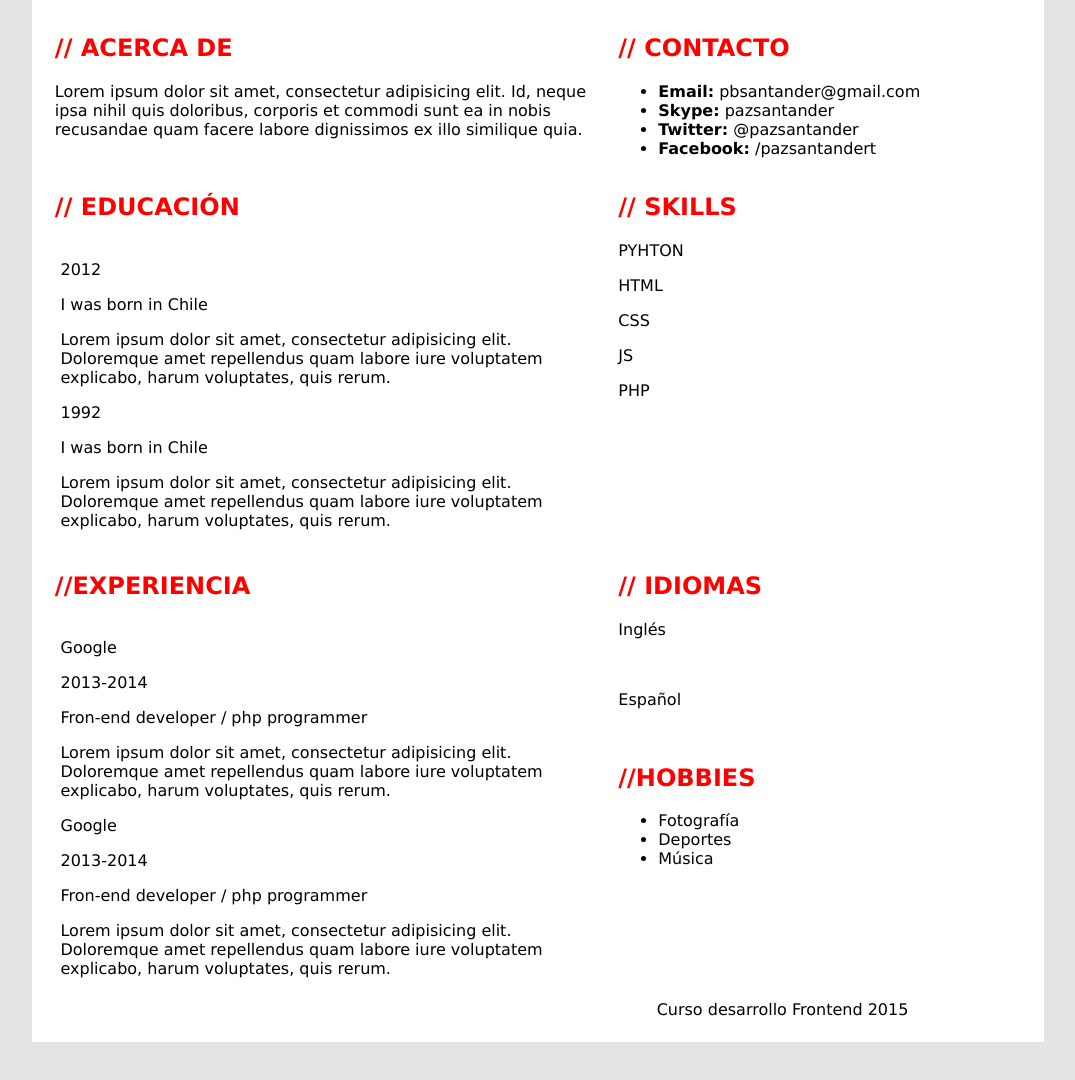
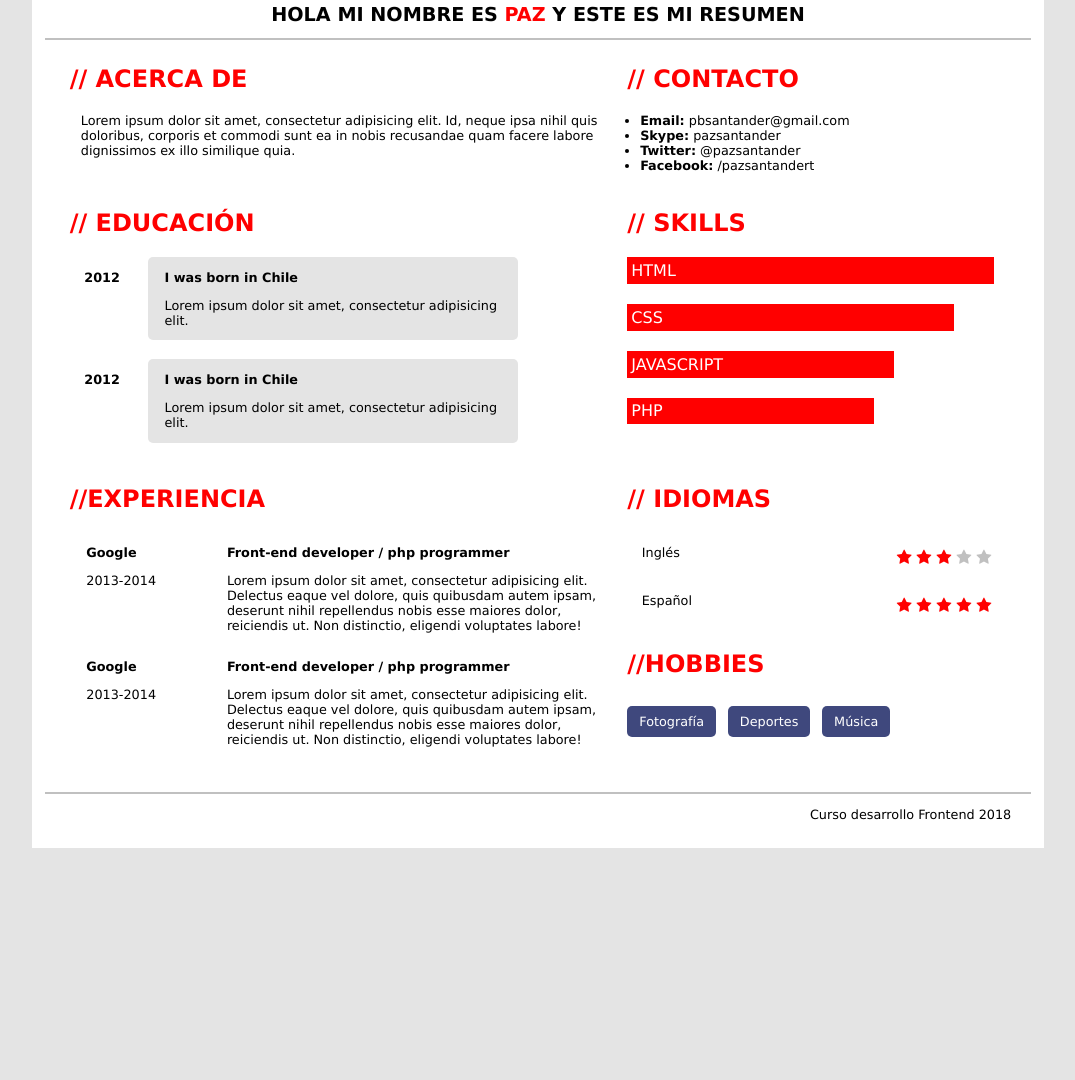
Before and after one commit to pazsantander/experiencia6, a plain HTML site: page indexcol.html in a window 1280 px wide. Shown: the part 258-1338 px from the top of the page, without its empty margins (102-1177 px from the left). After the commit the page ends 1106 px from the top, so only its background shows below. Drawn offline with Linux system fonts and the light colour scheme.

Commit message:
desktop listo

```diff
--- a/indexcol.html
+++ b/indexcol.html
@@ -3,12 +3,14 @@
 <head>
 	<title>Grilla 12 columnas</title>
 	<link rel="stylesheet" href="style.css">
+	<link rel="stylesheet" href="https://cdnjs.cloudflare.com/ajax/libs/font-awesome/4.7.0/css/font-awesome.min.css">
 </head>
 <body>
 	<main>
 		<header class="col-md-12">
 					<img id="fotoperfil" src="perfil.jpg" alt="">
 					<h1>HOLA MI NOMBRE ES <span>PAZ</span> Y ESTE ES MI RESUMEN</h1>
+					<div class="linea"></div>
 		</header>
 		<div class="row">
 			<div class="col-md-7">
@@ -27,22 +29,26 @@
 			<div class="col-md-7">
 				<h2>// EDUCACIÓN</h2>
 					<div class="row">
-						<div class="column">
+						<div class="col-md-1">
 							<div class="año">
-								<p>2012</p>
-							</div>
-							<div class="educacion">
-								<p id="negrita">I was born in Chile</p>
-								<p>Lorem ipsum dolor sit amet, consectetur adipisicing elit. Doloremque amet repellendus quam labore iure voluptatem explicabo, harum voluptates, quis rerum.</p>
+								<p><strong>2012</strong></p>
 							</div>
 						</div>
-						<div class="column">
+						<div class="col-md-10">
+							<div class="educacion">
+								<p><strong>I was born in Chile</strong></p>
+								<p>Lorem ipsum dolor sit amet, consectetur adipisicing elit.</p>
+							</div>
+						</div>
+						<div class="col-md-1">
 							<div class="año">
-								<p>1992</p>
+								<p><strong>2012</strong></p>
 							</div>
+						</div>
+						<div class="col-md-10">
 							<div class="educacion">
-								<p id="negrita">I was born in Chile</p>
-								<p>Lorem ipsum dolor sit amet, consectetur adipisicing elit. Doloremque amet repellendus quam labore iure voluptatem explicabo, harum voluptates, quis rerum.</p>
+								<p><strong>I was born in Chile</strong></p>
+								<p>Lorem ipsum dolor sit amet, consectetur adipisicing elit.</p>
 							</div>
 						</div>
 					</div>
@@ -50,69 +56,78 @@
 			<div class="col-md-5">
 				<h2>// SKILLS</h2>
 				<div>
-						<p>PYHTON</p>
+					<div class="container">
+					  <div class="skills html">HTML</div>
 					</div>
-					<div>
-						<p>HTML</p>
+					<div class="container">
+					  <div class="skills css">CSS</div>
 					</div>
-					<div>
-						<p>CSS</p>
+					<div class="container">
+					  <div class="skills js">JAVASCRIPT</div>
 					</div>
-					<div>
-						<p>JS</p>
+					<div class="container">
+					  <div class="skills php">PHP</div>
 					</div>
-					<div>
-						<p>PHP</p>
 				</div>
 			</div>
 			<div class="col-md-7">
 				<h2>//EXPERIENCIA</h2>
 				<div class="row">
-						<div class="column">
-							<div class="empleador">
-								<p class="empleador">Google</p>
+					<div class="col-md-3">
+						<p><strong>Google</strong></p>
 						<p>2013-2014</p>
 					</div>
-							<div class="trabajo">
-								<p id="negrita">Fron-end developer / php programmer</p>
-								<p>Lorem ipsum dolor sit amet, consectetur adipisicing elit. Doloremque amet repellendus quam labore iure voluptatem explicabo, harum voluptates, quis rerum.</p>
+					<div class="col-md-9">
+						<p><strong>Front-end developer / php programmer</strong></p>
+						<p>Lorem ipsum dolor sit amet, consectetur adipisicing elit. Delectus eaque vel dolore, quis quibusdam autem ipsam, deserunt nihil repellendus nobis esse maiores dolor, reiciendis ut. Non distinctio, eligendi voluptates labore!</p>
 					</div>
-						</div>
-						<div class="column">
-							<div class="empleador">
-								<p class="empleador">Google</p>
+					<div class="col-md-3">
+						<p><strong>Google</strong></p>
 						<p>2013-2014</p>
 					</div>
-							<div class="trabajo">
-								<p id="negrita">Fron-end developer / php programmer</p>
-								<p>Lorem ipsum dolor sit amet, consectetur adipisicing elit. Doloremque amet repellendus quam labore iure voluptatem explicabo, harum voluptates, quis rerum.</p>
-							</div>
+					<div class="col-md-9">
+						<p><strong><FRAME></FRAME>Front-end developer / php programmer</strong></p>
+						<p>Lorem ipsum dolor sit amet, consectetur adipisicing elit. Delectus eaque vel dolore, quis quibusdam autem ipsam, deserunt nihil repellendus nobis esse maiores dolor, reiciendis ut. Non distinctio, eligendi voluptates labore!</p>
 					</div>
 				</div>
 				</div>
 			<div class="col-md-5">
 				<h2>// IDIOMAS</h2>
-					<div>
+				<div class="row">
+					<div class="col-md-7 ">
 						<p>Inglés</p>
-						<img src="" alt="">
 					</div>
-					<div>
+					<div class="col-md-4" style="text-align: right;">
+						<span class="fa fa-star checked"></span>
+						<span class="fa fa-star checked"></span>
+						<span class="fa fa-star checked"></span>
+						<span class="fa fa-star"></span>
+						<span class="fa fa-star"></span>
+					</div>
+					<div class="col-md-7">
 						<p>Español</p>
-						<img src="" alt="">
+					</div>
+					<div class="col-md-4" style="text-align: right;">
+						<span class="fa fa-star checked"></span>
+						<span class="fa fa-star checked"></span>
+						<span class="fa fa-star checked"></span>
+						<span class="fa fa-star checked"></span>
+						<span class="fa fa-star checked"></span>
+					</div>
 				</div>
 			</div>
 			<div class="col-md-5">
 				<h2>//HOBBIES</h2>
 					<ul>
-						<li>Fotografía</li>
-						<li>Deportes</li>
-						<li>Música</li>
+						<li class="hobbies">Fotografía</li>
+						<li class="hobbies">Deportes</li>
+						<li class="hobbies">Música</li>
 					</ul>
 			</div>
+	</main>
 	<footer>
-					<div class="col-md-10">Curso desarrollo Frontend 2015</div>
+		<div class="linea"></div>
+		<p>Curso desarrollo Frontend 2018</p>
 	</footer>
-		</div>
-	</main>
 </body>
 </html>
--- a/style.css
+++ b/style.css
@@ -20,24 +20,117 @@ h2{
 
 #fotoperfil{
 	border-radius: 100px;
-	margin-top: -13%;
+	margin-top: -10%;
 	border: solid 10px #E4E4E4;
+}
+
+span{
+	color: red;
 }
 
 footer{
 	background-color: white;
 	text-align: right;
+	margin: -12% 10%;
+	padding: 1%;
 }
 
 .col-md-1, .col-md-2, .col-md-3, .col-md-4, .col-md-5, .col-md-6, .col-md-7, .col-md-8, .col-md-9, .col-md-10, .col-md-11 .col-md-12{
 	float: left;
 }
 
+p{
+	padding: 0 2%;
+	font-size: 0.8em;
+}
+
 .row{
 	clear:both;
-	padding: 0.5%;
+	padding-left: 2%;
 	margin: 0.5%;
 	overflow: hidden;
+	box-sizing: border-box;
+}
+
+.año{
+	box-sizing: border-box;
+	float: left;
+	padding: -30% 3%;
+}
+
+.educacion{
+	background-color: #E4E4E4;
+	box-sizing: border-box;
+	float: left;
+	text-align: left;
+	margin-bottom: 4%;
+	margin-left: 4%;
+	padding-left: 2%;
+	border-radius: 5px;
+}
+
+.container {
+    width: 100%;
+}
+
+.skills {
+    text-align: left;
+    padding: 1%;
+    color: white;
+    background-color: red;
+    margin-bottom: 5%;
+}
+
+.html {
+	width: 90%;
+}
+.css {
+	width: 80%;
+}
+.js {
+	width: 65%;
+}
+.php {
+	width: 60%;
+}
+
+.fa{
+	color: silver;
+	margin: 16px 0px;
+}
+
+.checked {
+    color: red;
+}
+
+.linea{
+	background-color: silver;
+	height: 2px;
+	width: 100%;
+}
+
+ul{
+	padding-left: 0px;
+}
+
+ul li{
+	margin-left: 1em;
+}
+
+li{
+	font-size: 0.8em;
+}
+
+.hobbies{
+	list-style-type: none;
+	display: block;
+	float: left;
+	background-color: #3F487D;
+	color: white;
+	padding: 2% 3%;
+	margin: 2% 3% 2% 0%;
+	box-sizing: border-box;
+	border-radius: 5px;
 }
 
 .col-md-1{
```
Lines whose indentation alone changed are shown as unchanged.
